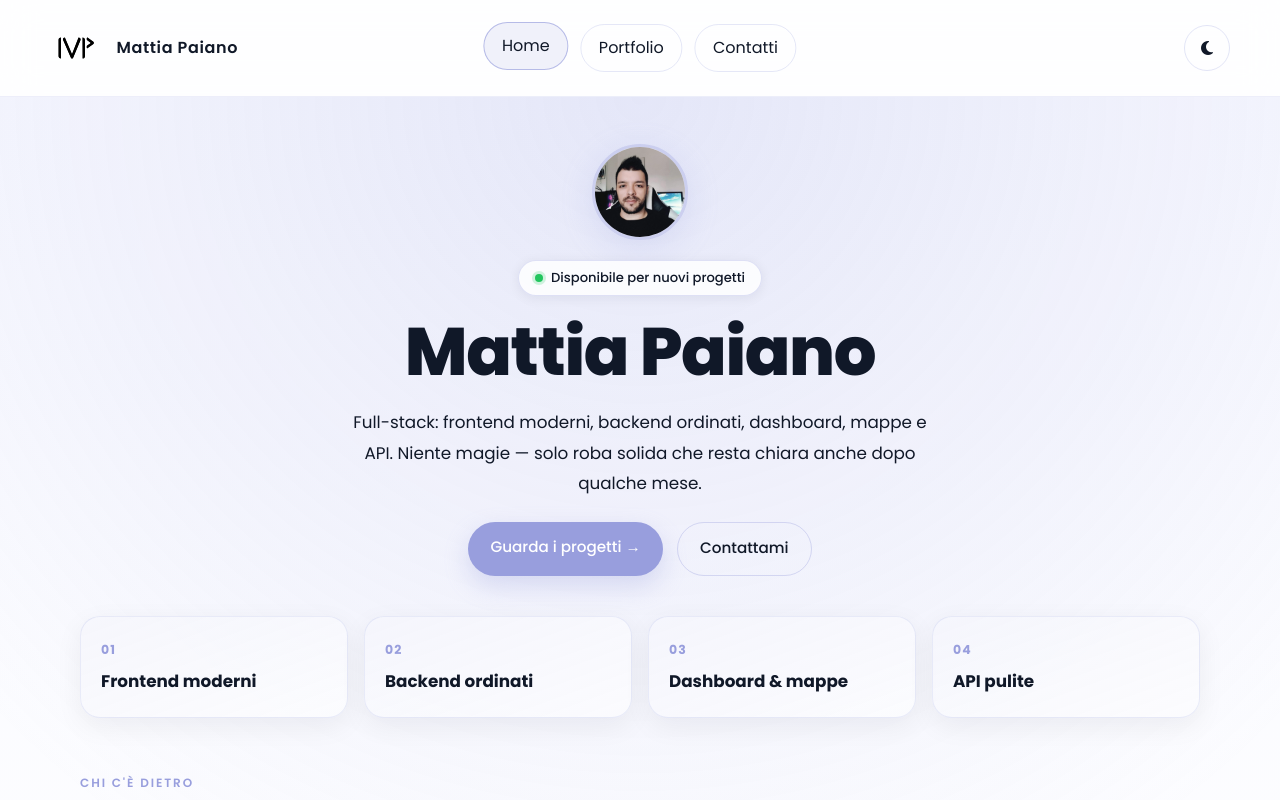
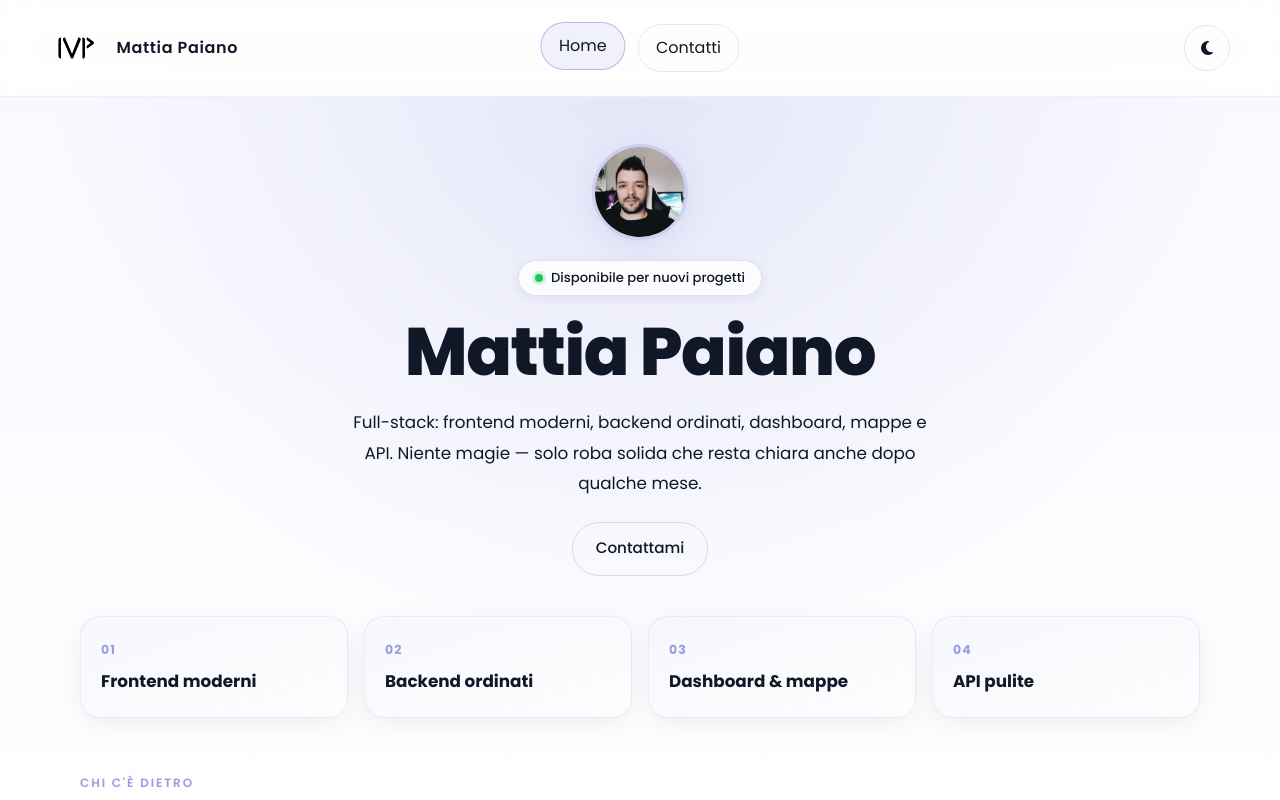
Before and after one commit to MattiaPaiano91/My-portfolio, a Vue app: page / in a window 1280 px wide. Shown: the top 800 px of the page. Built offline with nearby package versions, Linux system fonts and the light colour scheme.

Commit message:
refactor: comment out project-related routes and links for future use

```diff
--- a/src/data/navigation.js
+++ b/src/data/navigation.js
@@ -1,5 +1,5 @@
 export const navLinks = [
   { name: "WelcomeApp", label: "Home" },
-  { name: "project-index", label: "Portfolio" },
+  // { name: "project-index", label: "Portfolio" },
   { name: "contact-me", label: "Contatti" },
 ];
--- a/src/pages/NotFound.vue
+++ b/src/pages/NotFound.vue
@@ -20,9 +20,9 @@ onMounted(() => {
         <router-link class="cta-primary" :to="{ name: 'WelcomeApp' }">
           Torna alla home
         </router-link>
-        <router-link class="cta-secondary" :to="{ name: 'project-index' }">
+        <!-- <router-link class="cta-secondary" :to="{ name: 'project-index' }">
           Guarda i progetti
-        </router-link>
+        </router-link> -->
       </div>
     </div>
 
--- a/src/pages/WelcomeApp.vue
+++ b/src/pages/WelcomeApp.vue
@@ -61,9 +61,9 @@ onMounted(() => {
         </p>
 
         <div class="hero-actions hero-animate">
-          <router-link class="cta-primary" :to="{ name: 'project-index' }">
+          <!-- <router-link class="cta-primary" :to="{ name: 'project-index' }">
             Guarda i progetti &rarr;
-          </router-link>
+          </router-link> -->
           <router-link class="cta-secondary" :to="{ name: 'contact-me' }">
             Contattami
           </router-link>
@@ -87,7 +87,7 @@ onMounted(() => {
     <!-- Sezione editoriale -->
     <AboutMe id="about-me" />
 
-    <!-- Progetti in evidenza -->
+    <!-- Progetti in evidenza
     <section class="home-projects">
       <div class="home-projects-inner">
         <SectionTitle
@@ -105,7 +105,7 @@ onMounted(() => {
           />
         </div>
       </div>
-    </section>
+    </section> -->
 
   </div>
 </template>
--- a/src/router.js
+++ b/src/router.js
@@ -14,18 +14,18 @@ const router = createRouter({
       component: WelcomeApp,
       meta: { pageTitle: "MP | Welcome" },
     },
-    {
-      path: "/Project/show",
-      name: "show-project",
-      component: ShowProject,
-      meta: { pageTitle: "MP | Show" },
-    },
-    {
-      path: "/Project/index",
-      name: "project-index",
-      component: ProjectIndex,
-      meta: { pageTitle: "MP | Progetti" },
-    },
+    // {
+    //   path: "/Project/show",
+    //   name: "show-project",
+    //   component: ShowProject,
+    //   meta: { pageTitle: "MP | Show" },
+    // },
+    // {
+    //   path: "/Project/index",
+    //   name: "project-index",
+    //   component: ProjectIndex,
+    //   meta: { pageTitle: "MP | Progetti" },
+    // },
     {
       path: "/ContactMe",
       name: "contact-me",
```
